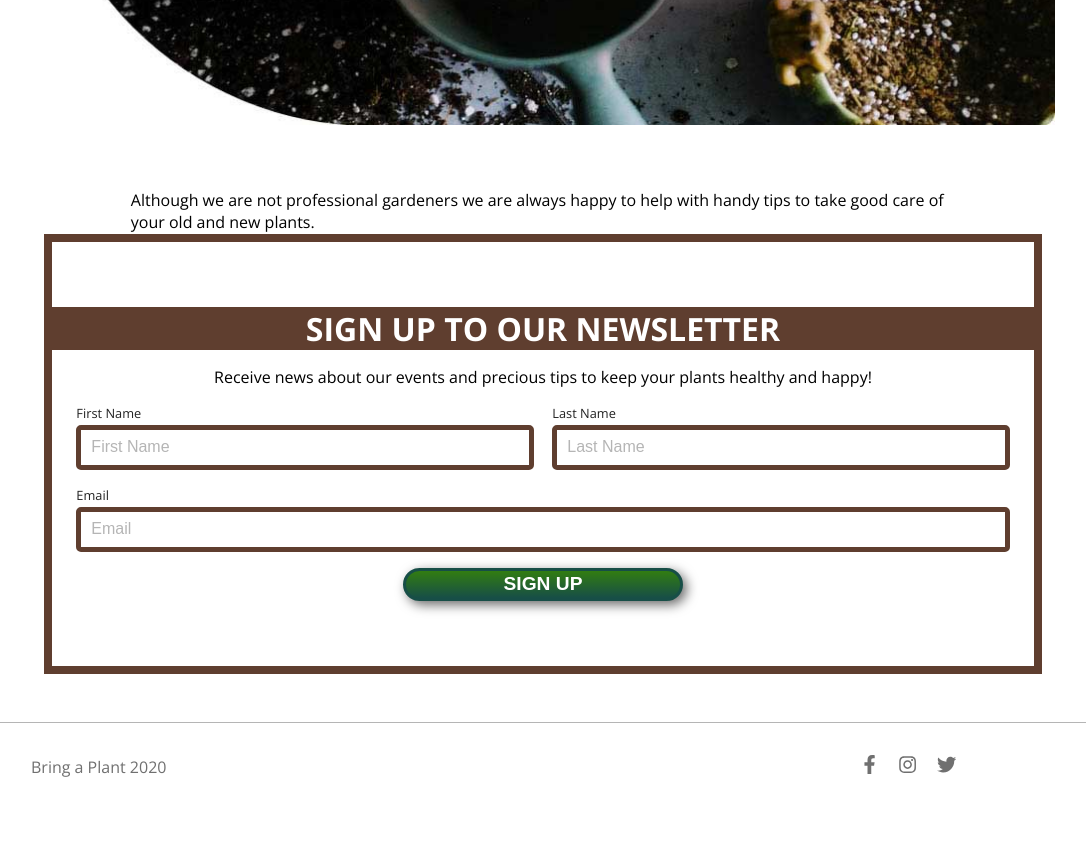
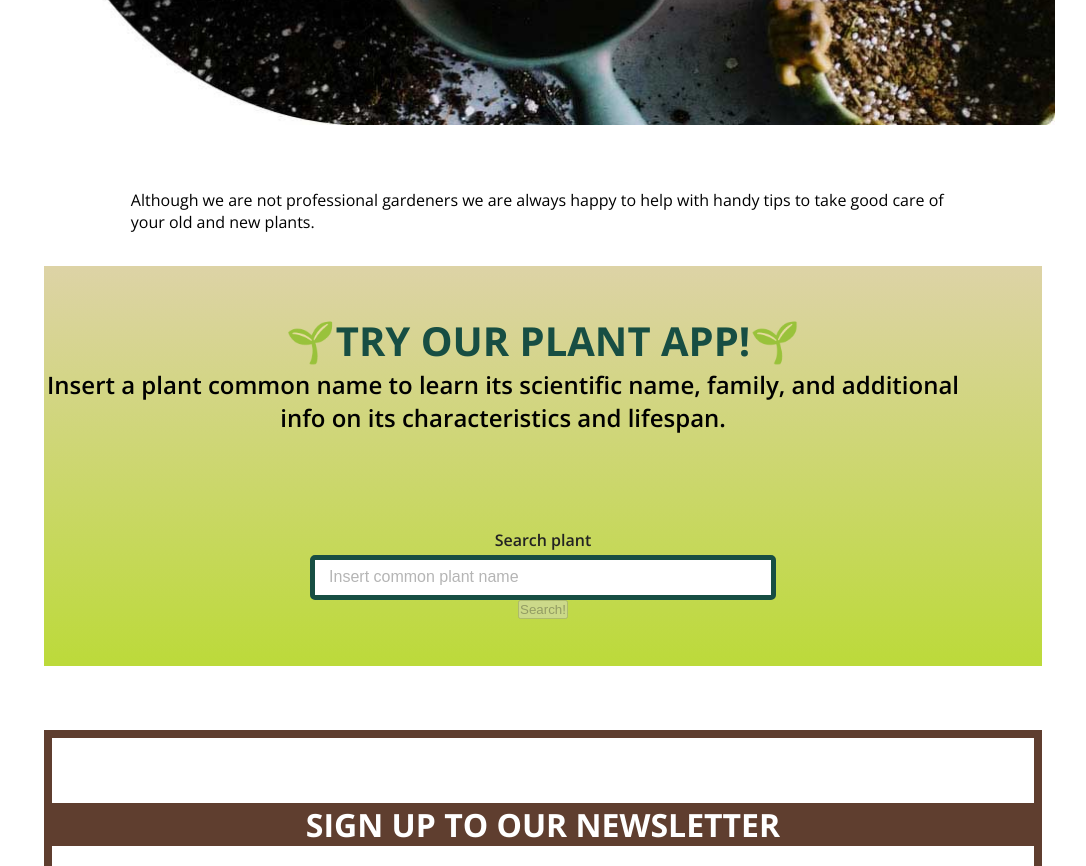
Before and after one commit to GiacomoSorbi/Smarca02-module-ii, a React (Create React App) app: page /plant_tips in a window 1280 px wide. Shown: the part 460-1326 px from the top of the page, without its empty margins (97-1183 px from the left). Before the commit the page ends 1271 px from the top, so only its background shows below. Built offline with nearby package versions, Linux system fonts and the light colour scheme; a web font is replaced by a local one.

Commit message:
added components for plantApp

```diff
--- a/src/components/PlantApp/index.jsx
+++ b/src/components/PlantApp/index.jsx
@@ -1,22 +1,96 @@
-import React, { useState, useEffect } from "react";
+import React, { useState } from "react";
+import PlantAppInput from "../PlantAppInput";
+import PlantAppForm from "../PlantAppForm";
+import PlantInfoCard from "../PlantInfoCard";
+import { TREFLE_TOKEN } from "../constants";
 import "./plant-app.css";
 
 function PlantApp() {
-  const TREFLE_TOKEN = "dkFNOEFMOEVoYldpUXQyaTNab05sZz09";
+  const initialState = {
+    plant: "",
+  };
 
-  useEffect(() => {
-    getPlantinfo();
-  }, []);
+  const [search, setSearch] = useState(initialState);
+  const [data, setData] = useState({});
 
-  const getPlantinfo = require("node-fetch");
+  const onChange = (event) => {
+    setSearch({ ...search, [event.target.id]: event.target.value });
+  };
 
-  (async () => {
-    const response = await fetch(
-      `https://trefle.io/api/v1/plants?token=${TREFLE_TOKEN}`
+  const onSubmit = (event) => {
+    event.eventPreventDefault();
+    setData({ ...data, loading: true });
+
+    const fetch = require("node-fetch");
+
+    fetch(
+      `${window.location.protocol}//trefle.io/api/v1/plants?token=${TREFLE_TOKEN}`
+    )
+      .then((res) => {
+        if (!res.ok) throw Error("Sorry, it's not working!");
+        return res.json();
+      })
+      .then((plantData) => {
+        setData({ ...plantData, loading: false, error: null });
+      })
+      .catch((error) => setData({ ...data, error, loading: false }));
+  };
+
+  return (
+    <div className="searchPlant-container">
+      <div className="searchPlant-info">
+        <h1>
+          <span aria-label="plant app" role="img">
+            🌱
+          </span>
+          TRY OUR PLANT APP!
+          <span aria-label="plant app" role="img">
+            🌱
+          </span>
+        </h1>
+        <p>
+          Insert a plant common name to learn its scientific name, family, and
+          additional info on its characteristics and lifespan.
+        </p>
+      </div>
+      <PlantAppForm onSubmit={onSubmit} className="searchPlant-form">
+        <PlantAppInput
+          type="text"
+          id="plant"
+          label="Search plant"
+          onChange={onChange}
+          placeholder=" Insert common plant name"
+          value={search.plant}
+        />
+        <button
+          disabled={data.loading || !search.plant}
+          className="searchPlant-button"
+        >
+          {data.loading ? "Loading..." : "Search!"}
+        </button>
+      </PlantAppForm>
+      {data.plantData && <PlantInfoCard plant={data.plantData} />}
+      {data.error && <div>{data.error}</div>}
+    </div>
   );
-    const json = await response.json();
-    console.log(json);
-  })();
+}
+export default PlantApp;
+
+// const TREFLE_TOKEN = "dkFNOEFMOEVoYldpUXQyaTNab05sZz09";
+
+// useEffect(() => {
+//   getPlantinfo();
+// }, []);
+
+// const getPlantinfo = require("node-fetch");
+
+// (async () => {
+//   const response = await fetch(
+//     `https://trefle.io/api/v1/plants?token=${TREFLE_TOKEN}`
+//   );
+//   const json = await response.json();
+//   console.log(json);
+// })();
 
 // const [query, setQuery] = useState(initialState);
 // const [data, setData] = useState({});
@@ -40,25 +114,6 @@ function PlantApp() {
 //     });
 //   });
 // };
-
-  return (
-    <div className="searchPlant-container">
-      <h1>Plant App</h1>
-      <form className="searchPlant-form">
-        <label>Search Plant</label>
-        <input
-          id="searchPlant"
-          type="text"
-          placeholder="Insert common plant name to search"
-        />
-        <button type="submit" className="searchPlant-button">
-          Learm about your plant!
-        </button>
-      </form>
-    </div>
-  );
-}
-export default PlantApp;
 
 //const YOUR_TREFLE_TOKEN = "dkFNOEFMOEVoYldpUXQyaTNab05sZz09";
 
--- a/src/components/PlantApp/plant-app.css
+++ b/src/components/PlantApp/plant-app.css
@@ -3,13 +3,39 @@
   flex-direction: column;
   width: 78%;
   height: 50vh;
-  background-image: linear-gradient(#bcda3a, #ddd3a6 100%);
+  background-image: linear-gradient(#ddd3a6, #bcda3a 100%);
   align-items: center;
-  justify-content: center;
+  justify-content: space-around;
   margin: 0 auto;
+  margin-bottom: 4em;
+}
+
+.searchPlant-info h1 {
+  font-size: 2.5rem;
+  text-align: center;
+  color: #174e43;
+}
+
+.searchPlant-info p {
+  font-size: 1.5rem;
+  font-weight: 600;
+  text-align: center;
 }
 
 .searchPlant-form {
   display: flex;
   flex-direction: column;
+  justify-content: space-evenly;
+  align-items: center;
 }
+
+.searchPlant-form label {
+  font-size: 1rem;
+  padding: 0 0.3em;
+  font-weight: 600;
+}
+
+.searchPlant-form input {
+  width: 35em;
+  border: 5px solid #174e43;
+}
--- /dev/null
+++ b/src/components/PlantAppForm/index.jsx
@@ -0,0 +1,7 @@
+import React from "react";
+
+const PlantAppForm = ({ children, ...props }) => (
+  <form {...props}>{children}</form>
+);
+
+export default PlantAppForm;
--- /dev/null
+++ b/src/components/PlantAppInput/index.jsx
@@ -0,0 +1,10 @@
+import React from "react";
+
+const PlantAppInput = ({ label, id, ...props }) => (
+  <>
+    {label && <label htmlFor={id}>{label}</label>}
+    <input id={id} {...props} />
+  </>
+);
+
+export default PlantAppInput;
--- /dev/null
+++ b/src/components/PlantInfoCard/index.jsx
@@ -0,0 +1,8 @@
+import React from "react";
+import "./plantinfo-card.css";
+
+const plantInfoCard = ({ data }) => (
+  <div className="pinfo-card">{data.main}</div>
+);
+
+export default plantInfoCard;
--- /dev/null
+++ b/src/components/constants/index.js
@@ -0,0 +1 @@
+export const TREFLE_TOKEN = "dkFNOEFMOEVoYldpUXQyaTNab05sZz09";
--- a/src/index.css
+++ b/src/index.css
@@ -19,6 +19,7 @@ body {
   justify-items: center;
   margin: 0 auto;
   padding-top: 4em;
+  padding-bottom: 2em;
 }
 
 h2 {
--- a/src/pages/PlantAppPage/index.jsx
+++ b/src/pages/PlantAppPage/index.jsx
@@ -1,7 +1,7 @@
 import React from "react";
 import HeroImg from "../../components/HeroImg";
 import PlantCareText from "../../components/PlantCareText";
-//import PlantApp from "../../components/PlantApp";
+import PlantApp from "../../components/PlantApp";
 import SignupForm from "../../components/SignupForm";
 import heroPlantcare from "../../myimages/plantCare_Img1.jpg";
 
@@ -11,7 +11,7 @@ function PlantAppPage() {
       <main>
         <HeroImg heroimage={heroPlantcare} />
         <PlantCareText />
-
+        <PlantApp />
         <SignupForm />
       </main>
     </>
```
Also changed, not shown: src/components/PlantInfo/index.jsx (deleted, +0 -14 lines), src/components/PlantInfoCard/plantinfo-card.css (added). Lines whose indentation alone changed are shown as unchanged.
